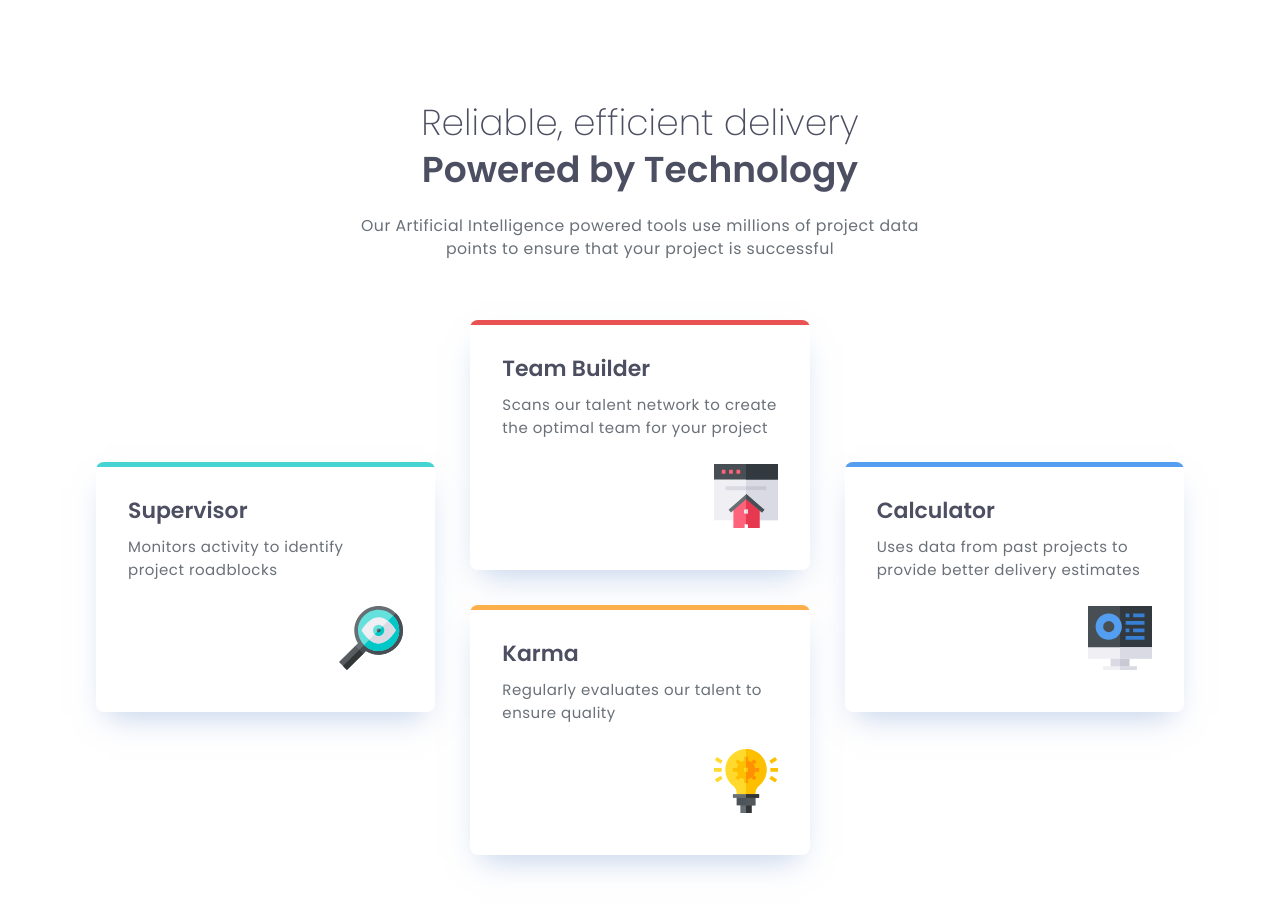
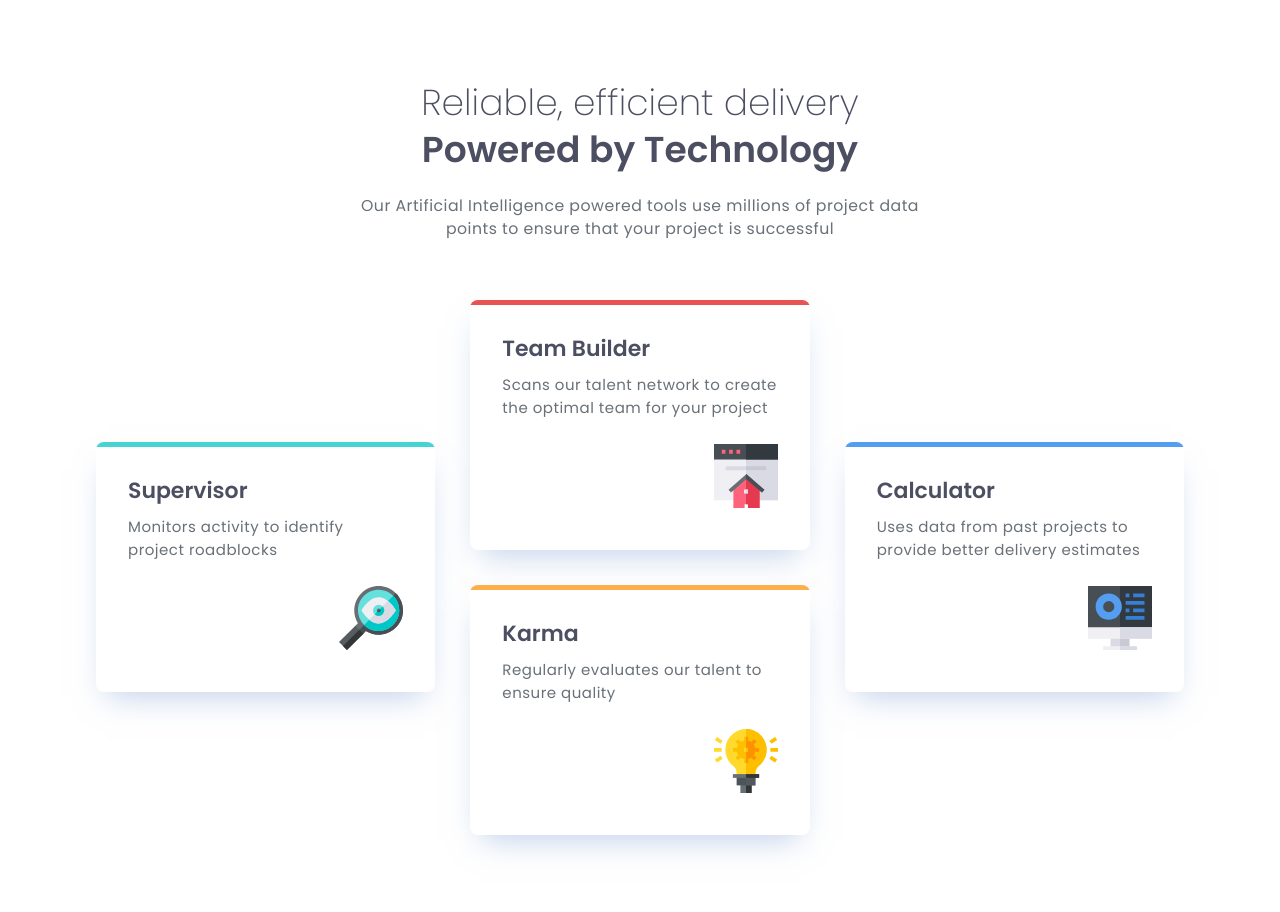
Before and after one commit to Akiz-Ivanov/Four-Card-Feature-Section, a website built with Vite: page index.html in a window 1280 px wide. Built offline with nearby package versions, Linux system fonts and the light colour scheme.

Commit message:
Margin-top update 2

```diff
--- a/src/styles/_layout.scss
+++ b/src/styles/_layout.scss
@@ -68,7 +68,7 @@ header {
     text-align: center;
     max-width: min(85%, rem(610));
     margin-bottom: rem(60);
-    margin-top: rem(100);
+    margin-top: rem(80);
 }
 
 
```
